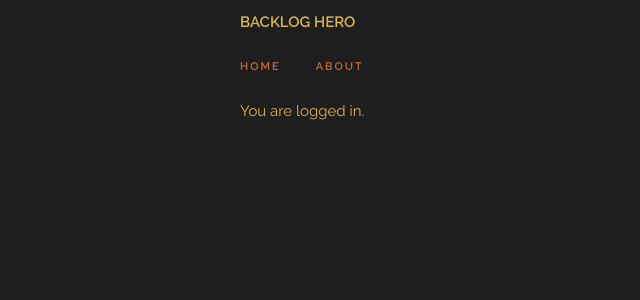
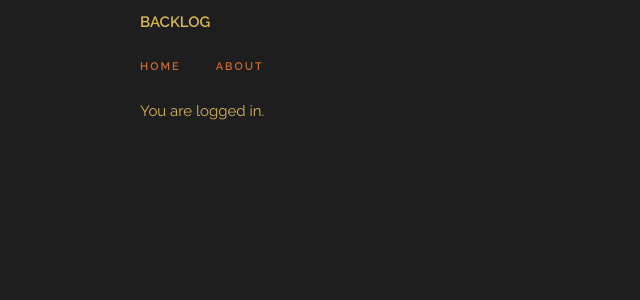
Before and after one commit to clayheaton/backloghero, a Flask app: template backloghero/templates/index.html in a window 1280 px wide. Shown: the top 300 px of the page, without its empty margins (0-640 px from the left). Run offline with Flask 2, Linux system fonts and the light colour scheme; a user stored in the database is signed in; tables that the repository leaves empty hold one stand-in row (values such as "Sample post"); the template is opened without the code that fills it: most values are stand-ins (such as "Sample title", 1, 10 or a date in 2020).

```diff
--- a/backloghero/static/css/custom.css
+++ b/backloghero/static/css/custom.css
@@ -1,5 +1,5 @@
 .container {
-    max-width: 800px; }
+    max-width: 1000px; }
   .header {
     margin-top: 1rem;
     text-align: left; }
--- a/backloghero/templates/base.html
+++ b/backloghero/templates/base.html
@@ -6,7 +6,7 @@
   <!-- Basic Page Needs
   –––––––––––––––––––––––––––––––––––––––––––––––––– -->
   <meta charset="utf-8">
-  <title>Backlog Hero</title>
+  <title>Backlog</title>
   <meta name="description" content="Track your game library.">
   <meta name="author" content="Clay Heaton">
 
@@ -37,7 +37,7 @@
   <header>
     <section class="header">
       <div class="container">
-        <div class="header-title">Backlog Hero</div>
+        <div class="header-title">Backlog</div>
       </div>
     </section>
     <div class="container">
```
Also changed, not shown: backloghero/__init__.py (+9 -2 lines).
